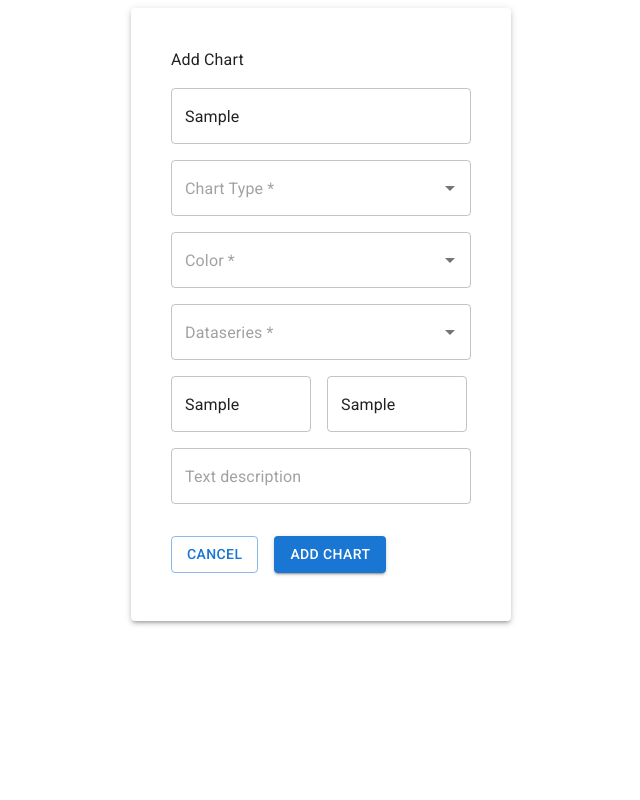
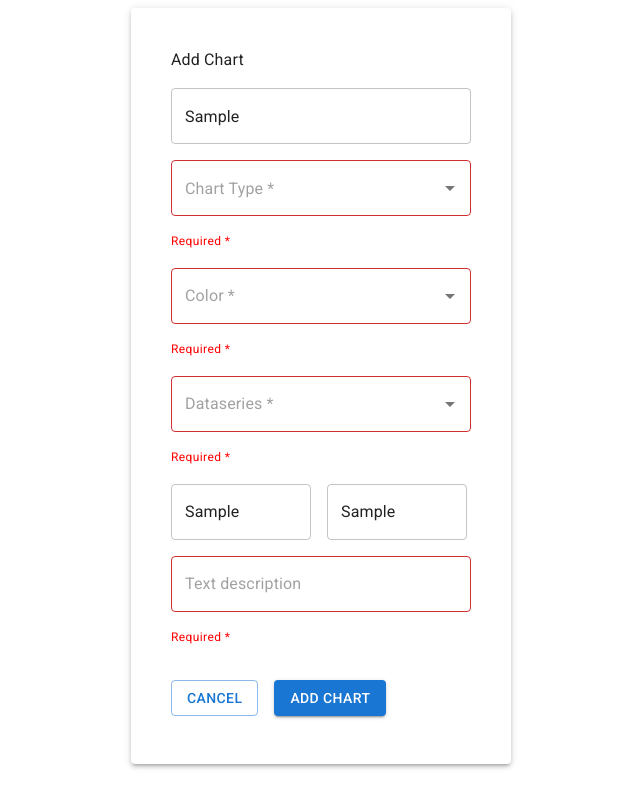
Before and after one commit to ojhaarch2054/AO022025, a React (Vite) app: page /add-chart in a window 1280 px wide. Both pictures are taken after typing "Sample", "Sample", "Sample", "Sample", "Sample", "Sample" into the empty fields and a click on the button "ADD CHART". Shown: the whole page, without its empty margins (319-959 px from the left). Built offline with nearby package versions, Linux system fonts and the light colour scheme.

Commit message:
implemented validation logic to check any field is empty or not if empty then show error message

```diff
--- a/src/components/AddChartForm.tsx
+++ b/src/components/AddChartForm.tsx
@@ -31,6 +31,10 @@ const AddChartForm = ({ sensorToEdit, onClose }: AddChartFormProps) => {
   const navigate = useNavigate();
   const { setSensorData, formData, setFormData} = useAppContext();
   const [jsonData, setJsonData] = useState<JsonData[]>([]);
+   //for error mesg
+   const [errorMsg, setErrorMsg] = useState<{
+    [key: string]: string;
+  }>({});
 
   //to fetch data from JSON file
   useEffect(() => {
@@ -60,6 +64,8 @@ const AddChartForm = ({ sensorToEdit, onClose }: AddChartFormProps) => {
   //handle form submission
   const handleSubmit = (e: React.FormEvent) => {
     e.preventDefault();
+    //clear old error msg
+    setErrorMsg({});
     //destructuring form data to extract value
     const {
       name,
@@ -75,19 +81,24 @@ const AddChartForm = ({ sensorToEdit, onClose }: AddChartFormProps) => {
     const selectedSeries =
       jsonData.find((data) => data.name === dataseries)?.dataseries || [];
 
-    //check if any required field is empty
-    if (
-      !name ||
-      !chartType ||
-      !color ||
-      !dataseries ||
-      !textDescription ||
-      !xAxis ||
-      !yAxis
-    ) {
-      alert("All Fields Are Required");
+       //obj to hold validation of error
+    const errors: { [key: string]: string } = {};
+
+    // Check if any required field is empty
+    if (!formData.name) errors.name = "Required *";
+    if (!formData.chartType) errors.chartType = "Required *";
+    if (!formData.color) errors.color = "Required *";
+    if (!formData.dataseries) errors.dataseries = "Required *";
+    if (!formData.textDescription) errors.textDescription = "Required *";
+    if (!formData.xAxis) errors.xAxis = "Required *";
+    if (!formData.yAxis) errors.yAxis = "Required *";
+
+    //if there are errors update the state and return
+    if (Object.keys(errors).length > 0) {
+      setErrorMsg(errors);
       return;
     }
+
     //create a new Sensor object with the provided data
     const newData: Sensor = {
       name,
@@ -160,8 +171,14 @@ const AddChartForm = ({ sensorToEdit, onClose }: AddChartFormProps) => {
               name="name"
               value={formData.name}
               onChange={handleChange}
+              error={!!errorMsg.name}
               sx={{ width: 300 }}
             />
+            {errorMsg.name && (
+              <Typography color="red" variant="caption">
+                {errorMsg.name}
+              </Typography>
+            )}
             {/*chart type*/}
             <Autocomplete
               value={formData.chartType}
@@ -171,9 +188,14 @@ const AddChartForm = ({ sensorToEdit, onClose }: AddChartFormProps) => {
               options={options}
               sx={{ width: 300 }}
               renderInput={(params) => (
-                <TextField {...params} placeholder="Chart Type *" />
+                <TextField {...params} placeholder="Chart Type *" error={!!errorMsg.chartType}/>
               )}
             />
+            {errorMsg.chartType && (
+              <Typography color="red" variant="caption">
+                {errorMsg.chartType}
+              </Typography>
+            )}
             {/*color picker*/}
             <Autocomplete
               value={formData.color}
@@ -183,9 +205,13 @@ const AddChartForm = ({ sensorToEdit, onClose }: AddChartFormProps) => {
               options={colors}
               sx={{ width: 300 }}
               renderInput={(params) => (
-                <TextField {...params} placeholder="Color *" />
+                <TextField {...params} placeholder="Color *" error={!!errorMsg.color} />
               )}
-            />
+            />{errorMsg.color && (
+              <Typography color="red" variant="caption">
+                {errorMsg.color}
+              </Typography>
+            )}
             {/*dataseries picker*/}
             <Autocomplete
               value={formData.dataseries}
@@ -195,9 +221,14 @@ const AddChartForm = ({ sensorToEdit, onClose }: AddChartFormProps) => {
               options={dataseriesOption}
               sx={{ width: 300 }}
               renderInput={(params) => (
-                <TextField {...params} placeholder="Dataseries *" />
+                <TextField {...params} placeholder="Dataseries *" error={!!errorMsg.dataseries} />
               )}
             />
+            {errorMsg.dataseries && (
+              <Typography color="red" variant="caption">
+                {errorMsg.dataseries}
+              </Typography>
+            )}
             {/*X-axis & Y-axis*/}
             <Box sx={{ display: "flex", gap: 2 }}>
               <TextField
@@ -206,15 +237,27 @@ const AddChartForm = ({ sensorToEdit, onClose }: AddChartFormProps) => {
                 value={formData.xAxis}
                 onChange={handleChange}
                 sx={{ width: 140 }}
+                error={!!errorMsg.xAxis}
               />
+              {errorMsg.xAxis && (
+                <Typography color="red" variant="caption">
+                  {errorMsg.xAxis}
+                </Typography>
+              )}
               <TextField
                 placeholder="Y-axis name"
                 name="yAxis"
                 value={formData.yAxis}
                 onChange={handleChange}
                 sx={{ width: 140 }}
+                error={!!errorMsg.yAxis}
               />
             </Box>
+            {errorMsg.yAxis && (
+                <Typography color="red" variant="caption">
+                  {errorMsg.yAxis}
+                </Typography>
+              )}
             {/*txt description*/}
             <TextField
               placeholder="Text description"
@@ -222,7 +265,13 @@ const AddChartForm = ({ sensorToEdit, onClose }: AddChartFormProps) => {
               value={formData.textDescription}
               onChange={handleChange}
               sx={{ width: 300 }}
+              error={!!errorMsg.textDescription}
             />
+            {errorMsg.textDescription && (
+              <Typography color="red" variant="caption">
+                {errorMsg.textDescription}
+              </Typography>
+            )}
             {/*cancel and add btn */}
             <Box sx={{ display: "flex", gap: 2, marginTop: 2 }}>
               <Button onClick={cancelClick} variant="outlined">
```
